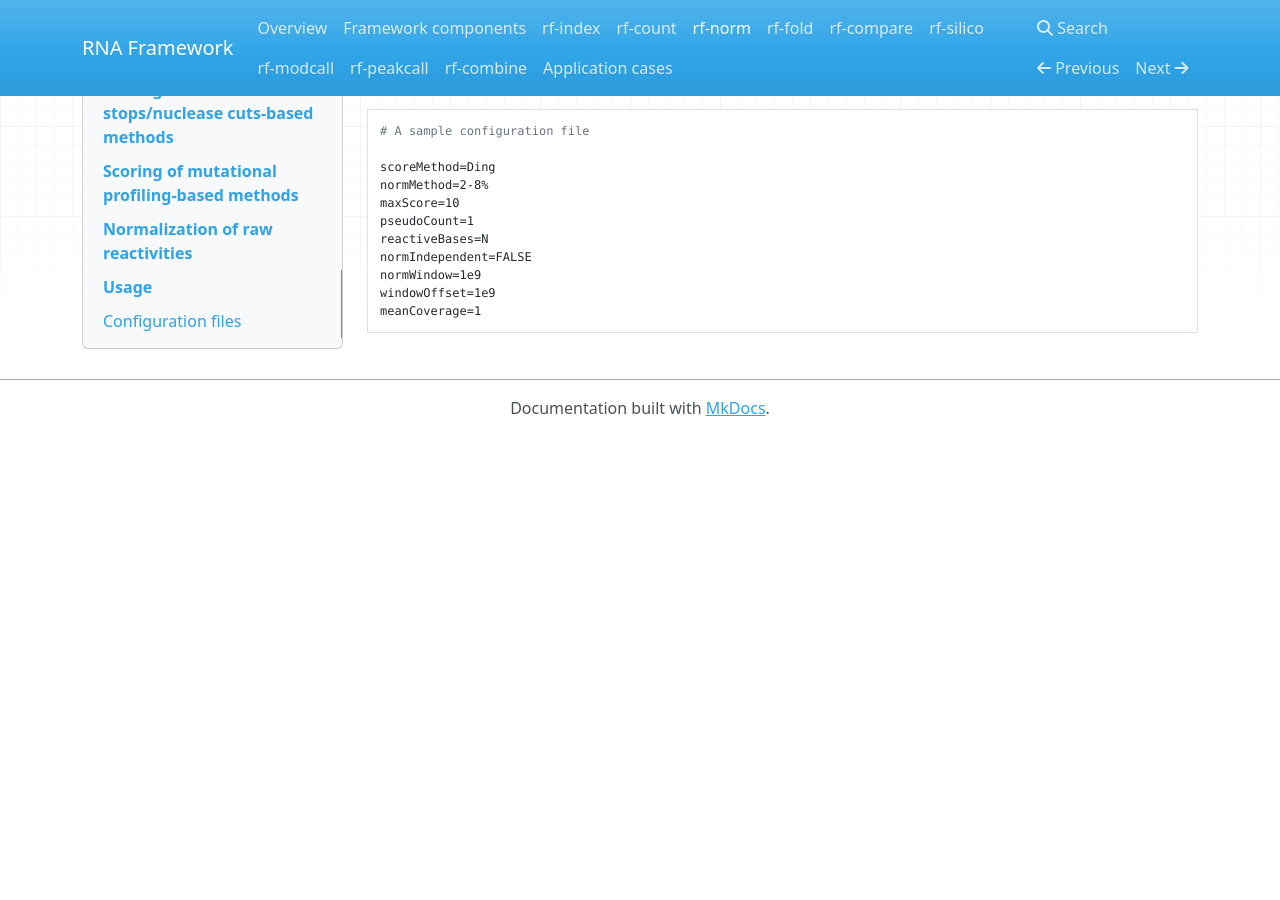
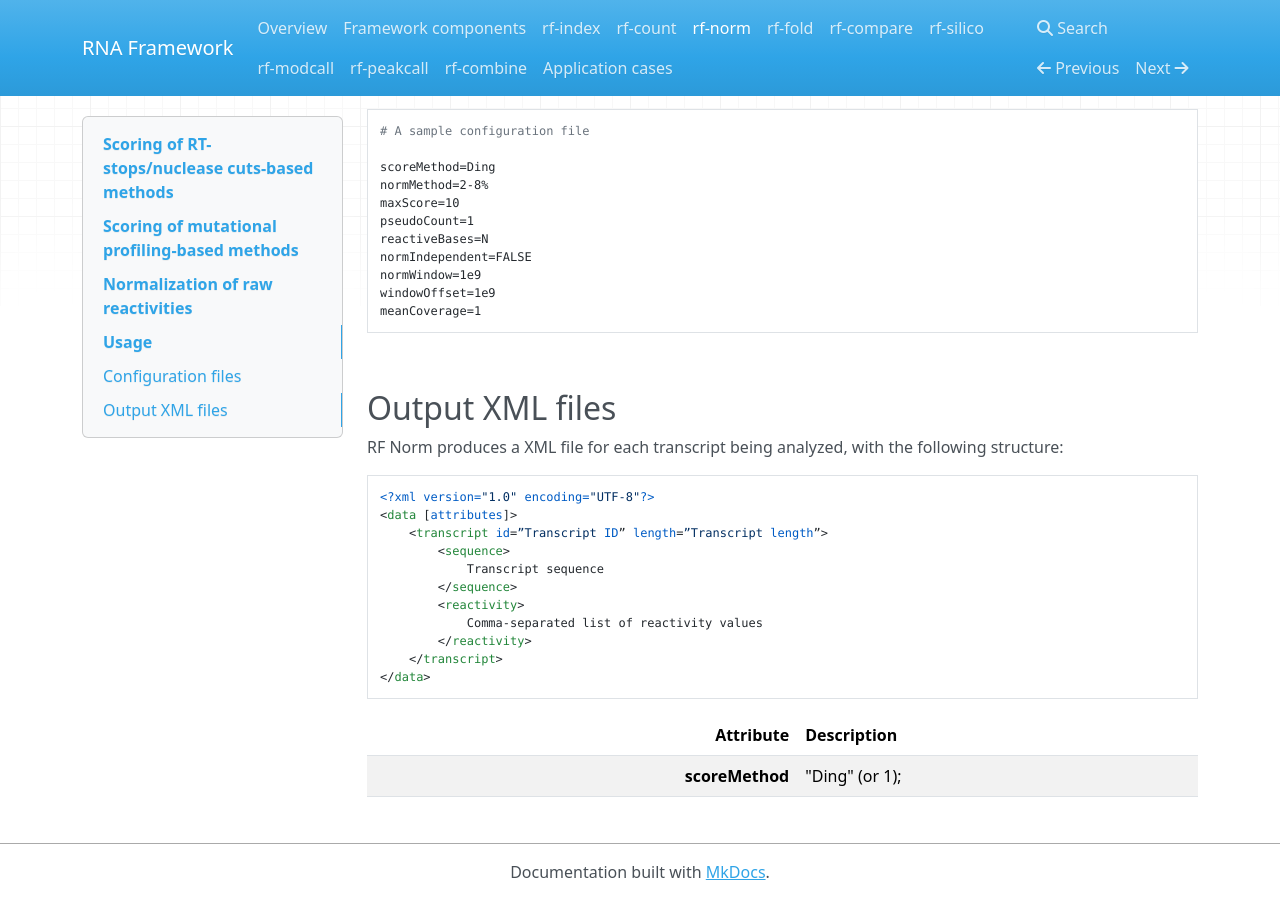
Before and after one commit to dincarnato/RNAFramework, an MkDocs documentation site: the page built from docs/rf-norm.md, in a window 1280 px wide and 900 px high, scrolled down 5290 px. Built offline with MkDocs 1.6.1, drawn with Linux system fonts in a browser that asks for light colours; nearby versions of some CDN libraries; old or Windows-style settings are respelled for this version of MkDocs; before the commit the page ends 5726 px from its top, so only the background shows below that.

Commit message:
no message

````diff
--- a/docs/rf-norm.md
+++ b/docs/rf-norm.md
@@ -117,3 +117,25 @@ normWindow=1e9
 windowOffset=1e9
 meanCoverage=1
 ```
+
+<br/>
+## Output XML files
+RF Norm produces a XML file for each transcript being analyzed, with the following structure:<br/>
+
+```xml
+<?xml version="1.0" encoding="UTF-8"?>
+<data [attributes]>
+	<transcript id=”Transcript ID” length=”Transcript length”>
+		<sequence>
+			Transcript sequence
+		</sequence>
+		<reactivity>
+			Comma-separated list of reactivity values
+		</reactivity>
+	</transcript>
+</data>
+```
+
+Attribute     | Description
+-------------: | :------------
+__scoreMethod__ | "Ding" (or 1);
````
